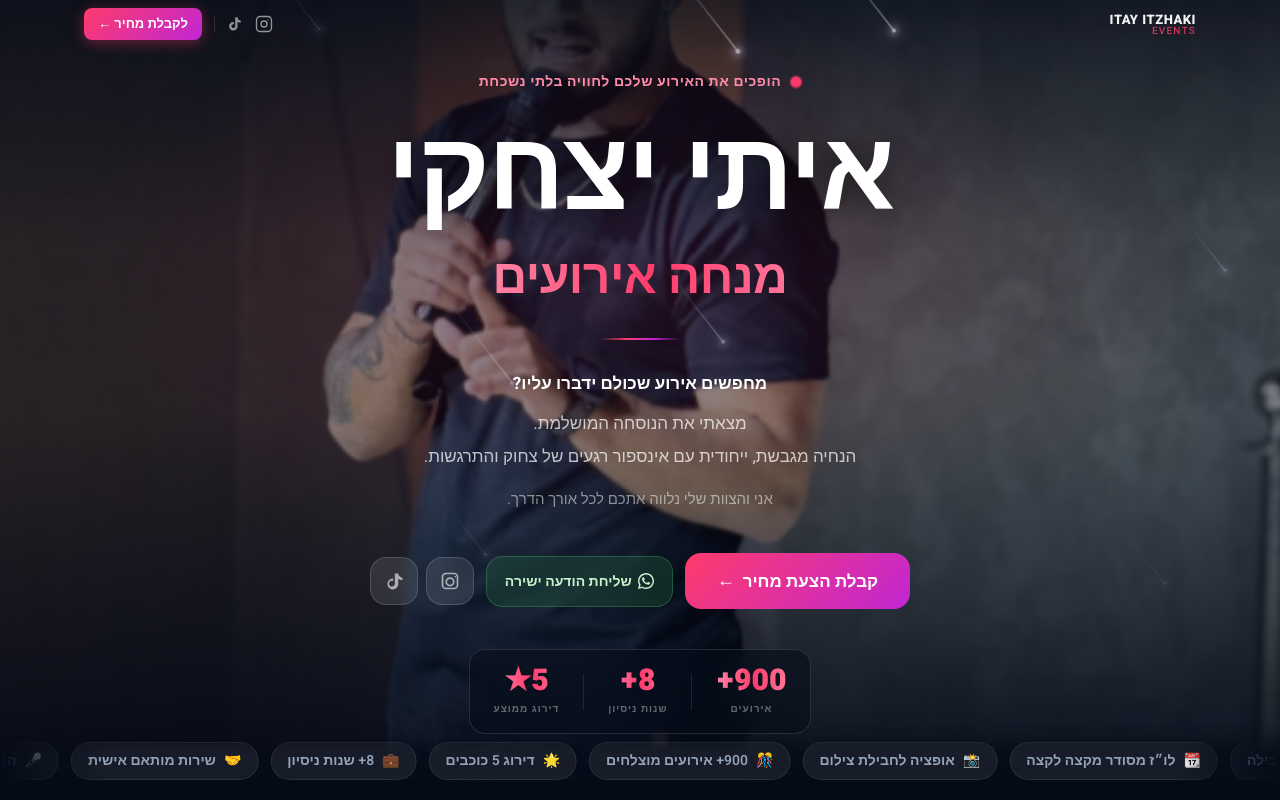
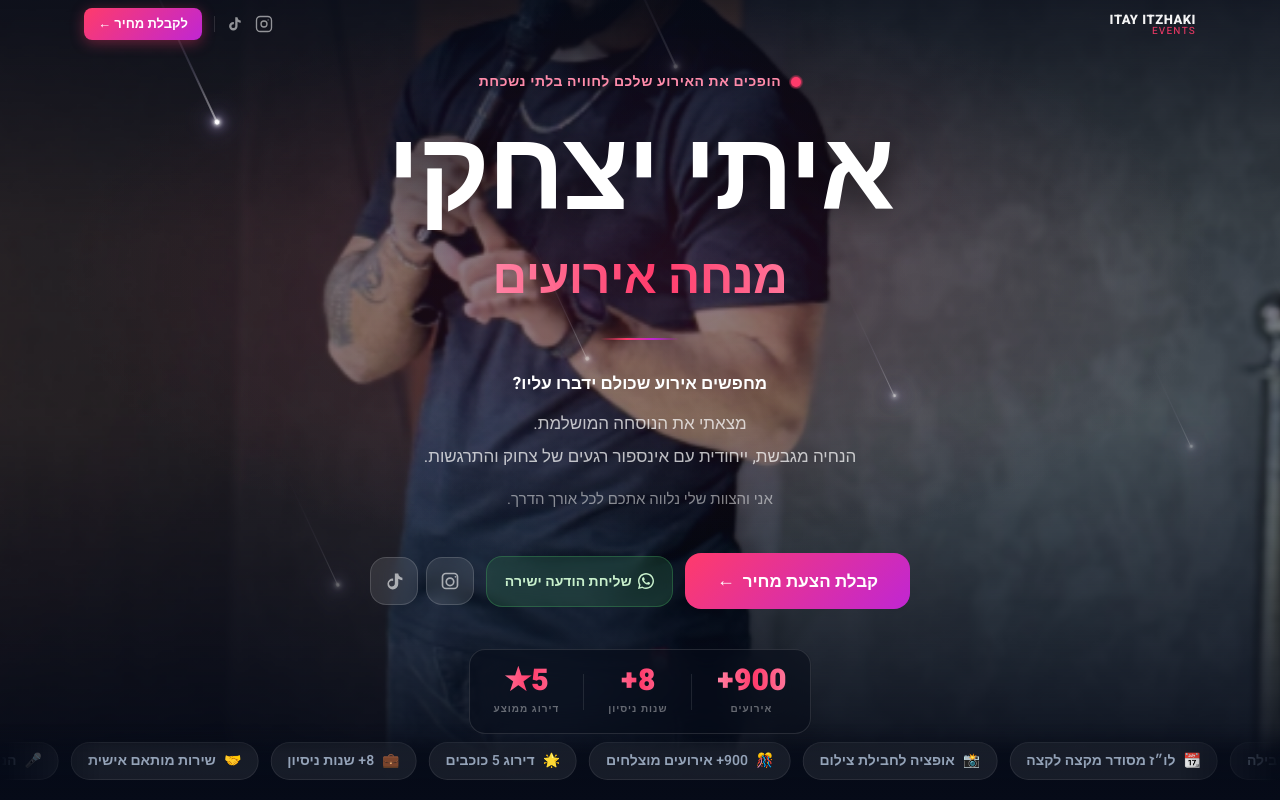
Before and after one commit to tomernado/landing-page-Itay, a React (Vite) app: page / in a window 1280 px wide. Shown: the top 800 px of the page. Built offline with nearby package versions, Linux system fonts and the light colour scheme.

Commit message:
redesign falling stars: slow elegant motion, fixed, 18 meteors

```diff
--- a/src/App.jsx
+++ b/src/App.jsx
@@ -7,21 +7,24 @@ import ContactForm from './components/ContactForm'
 import Footer from './components/Footer'
 
 const METEORS_DATA = [
-  { x: '5%',  y: '-8%',  delay: '0s',    dur: '9s',   size: '1.2px', len: '90px'  },
-  { x: '14%', y: '-15%', delay: '2.4s',  dur: '7.5s', size: '1.8px', len: '120px' },
-  { x: '23%', y: '-5%',  delay: '5.8s',  dur: '8.8s', size: '1px',   len: '75px'  },
-  { x: '31%', y: '-18%', delay: '1.2s',  dur: '10s',  size: '1.5px', len: '105px' },
-  { x: '40%', y: '-10%', delay: '7.3s',  dur: '8.2s', size: '1px',   len: '80px'  },
-  { x: '48%', y: '-22%', delay: '3.9s',  dur: '9.4s', size: '2px',   len: '130px' },
-  { x: '57%', y: '-7%',  delay: '0.6s',  dur: '7.8s', size: '1.2px', len: '88px'  },
-  { x: '65%', y: '-13%', delay: '4.7s',  dur: '11s',  size: '1.6px', len: '110px' },
-  { x: '73%', y: '-19%', delay: '2.1s',  dur: '8.6s', size: '1px',   len: '70px'  },
-  { x: '81%', y: '-9%',  delay: '6.5s',  dur: '9.2s', size: '1.4px', len: '95px'  },
-  { x: '88%', y: '-16%', delay: '1.8s',  dur: '7.4s', size: '1.8px', len: '115px' },
-  { x: '94%', y: '-6%',  delay: '8.9s',  dur: '10.5s',size: '1px',   len: '78px'  },
-  { x: '19%', y: '-24%', delay: '11.2s', dur: '9s',   size: '1.3px', len: '92px'  },
-  { x: '52%', y: '-11%', delay: '13.5s', dur: '8s',   size: '1.6px', len: '108px' },
-  { x: '77%', y: '-3%',  delay: '9.8s',  dur: '11.5s',size: '1.1px', len: '82px'  },
+  { x: '4%',  y: '-6%',  delay: '0s',    dur: '14s',  size: '1.2px', len: '120px' },
+  { x: '11%', y: '-14%', delay: '5.5s',  dur: '16s',  size: '1.6px', len: '160px' },
+  { x: '20%', y: '-4%',  delay: '11s',   dur: '13s',  size: '1px',   len: '100px' },
+  { x: '29%', y: '-18%', delay: '2.5s',  dur: '17s',  size: '1.4px', len: '140px' },
+  { x: '38%', y: '-9%',  delay: '8s',    dur: '15s',  size: '1px',   len: '95px'  },
+  { x: '46%', y: '-20%', delay: '14s',   dur: '18s',  size: '1.8px', len: '175px' },
+  { x: '55%', y: '-5%',  delay: '3.5s',  dur: '14.5s',size: '1.1px', len: '110px' },
+  { x: '63%', y: '-12%', delay: '9.5s',  dur: '16.5s',size: '1.5px', len: '148px' },
+  { x: '72%', y: '-17%', delay: '1s',    dur: '13.5s',size: '1px',   len: '92px'  },
+  { x: '80%', y: '-7%',  delay: '7s',    dur: '15.5s',size: '1.3px', len: '128px' },
+  { x: '87%', y: '-15%', delay: '12.5s', dur: '14s',  size: '1.7px', len: '155px' },
+  { x: '93%', y: '-3%',  delay: '4s',    dur: '17.5s',size: '1px',   len: '88px'  },
+  { x: '16%', y: '-22%', delay: '16s',   dur: '15s',  size: '1.2px', len: '118px' },
+  { x: '50%', y: '-10%', delay: '6s',    dur: '19s',  size: '1.5px', len: '145px' },
+  { x: '75%', y: '-2%',  delay: '10s',   dur: '16s',  size: '1.1px', len: '102px' },
+  { x: '33%', y: '-25%', delay: '18s',   dur: '14.5s',size: '1.3px', len: '132px' },
+  { x: '58%', y: '-8%',  delay: '13s',   dur: '18.5s',size: '1px',   len: '96px'  },
+  { x: '85%', y: '-20%', delay: '2s',    dur: '15s',  size: '1.6px', len: '152px' },
 ]
 
 function Meteors() {
--- a/src/components/Hero.jsx
+++ b/src/components/Hero.jsx
@@ -54,7 +54,7 @@ export default function Hero() {
           alt=""
           aria-hidden="true"
           className="w-full h-full object-cover"
-          style={{ objectPosition: 'center 65%' }}
+          style={{ objectPosition: 'center 85%' }}
         />
       </motion.div>
 
--- a/src/index.css
+++ b/src/index.css
@@ -60,47 +60,74 @@ a, button { touch-action: manipulation; }
   100% { opacity: 1;  filter: brightness(1.22); }
 }
 
-/* ── Meteors (falling stars) ── */
-.meteors { position: fixed; inset: 0; width: 100%; z-index: 40; pointer-events: none; overflow: hidden; }
+/* ── Falling Stars ── */
+.meteors {
+  position: fixed; inset: 0; width: 100%; height: 100%;
+  z-index: 40; pointer-events: none; overflow: hidden;
+  will-change: transform;
+}
 .meteor {
   position: absolute;
-  width: var(--size, 1.4px);
-  height: var(--len, 100px);
-  transform: rotate(-38deg);
+  left: var(--x, 50%);
+  top: var(--y, -10%);
+  width: var(--size, 1.5px);
+  height: var(--len, 140px);
   opacity: 0;
-  animation: meteorMove var(--dur, 9s) ease-in infinite;
+  transform: rotate(-25deg);
+  animation: meteorFall var(--dur, 12s) cubic-bezier(.2, .6, .4, 1) infinite;
   animation-delay: var(--delay, 0s);
-  left: var(--x, 50%);
-  top: var(--y, -15%);
 }
+/* Head — bright glowing dot */
 .meteor::before {
   content: '';
   position: absolute;
   bottom: 0; left: 50%;
-  width: calc(var(--size, 1.4px) * 2.5);
-  height: calc(var(--size, 1.4px) * 2.5);
   transform: translateX(-50%);
+  width: calc(var(--size, 1.5px) * 3);
+  height: calc(var(--size, 1.5px) * 3);
   border-radius: 50%;
-  background: rgba(255,255,255,.95);
-  box-shadow: 0 0 6px 2px rgba(200,180,255,.7), 0 0 14px 4px rgba(255,255,255,.3);
+  background: #fff;
+  box-shadow:
+    0 0 4px 1px rgba(255,255,255,.9),
+    0 0 12px 3px rgba(200,190,255,.6),
+    0 0 24px 6px rgba(180,160,255,.25);
 }
+/* Tail — long fade gradient */
 .meteor::after {
   content: '';
   position: absolute;
-  bottom: 2px; top: 0; left: 0; right: 0;
-  background: linear-gradient(to bottom, transparent 0%, rgba(180,160,255,.15) 40%, rgba(255,255,255,.55) 100%);
+  bottom: 3px; top: 0; left: 0; right: 0;
   border-radius: 99px;
-  filter: blur(.4px);
+  background: linear-gradient(
+    to bottom,
+    transparent 0%,
+    rgba(210,200,255,.04) 30%,
+    rgba(220,210,255,.18) 65%,
+    rgba(255,255,255,.50) 100%
+  );
+  filter: blur(.6px);
 }
-@keyframes meteorMove {
-  0%   { opacity: 0;   transform: translate3d(0, 0, 0)            rotate(-38deg); }
-  6%   { opacity: .65; }
-  55%  { opacity: .35; transform: translate3d(28vw, 60vh, 0)      rotate(-38deg); }
-  75%  { opacity: 0;   transform: translate3d(34vw, 76vh, 0)      rotate(-38deg); }
-  100% { opacity: 0;   transform: translate3d(36vw, 82vh, 0)      rotate(-38deg); }
+@keyframes meteorFall {
+  0%   {
+    opacity: 0;
+    transform: translate3d(0, 0, 0) rotate(-25deg);
+  }
+  4%   { opacity: 1; }
+  70%  {
+    opacity: .28;
+    transform: translate3d(22vw, 70vh, 0) rotate(-25deg);
+  }
+  85%  {
+    opacity: 0;
+    transform: translate3d(26vw, 85vh, 0) rotate(-25deg);
+  }
+  100% {
+    opacity: 0;
+    transform: translate3d(28vw, 92vh, 0) rotate(-25deg);
+  }
 }
-@media (max-width: 640px) { .meteor { --len: 70px; } }
-@media (prefers-reduced-motion: reduce) { .meteor { animation: none; opacity: 0; } }
+@media (max-width: 640px) { .meteor { --len: 90px; } }
+@media (prefers-reduced-motion: reduce) { .meteor { animation: none !important; opacity: 0 !important; } }
 
 /* ── Gradient text ── */
 .gradient-text {
```
